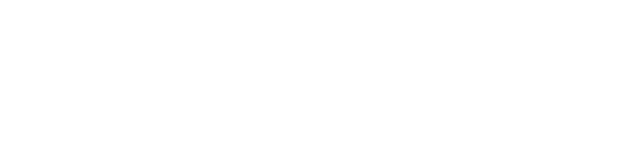
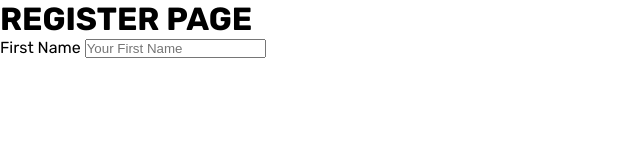
Before and after one commit to nurantezer/html_css-overview, a plain HTML site: page hc_06_form/register.html in a window 1280 px wide. Shown: the whole page, without its empty margins (0-640 px from the left). Drawn offline with Linux system fonts and the light colour scheme.

Commit message:
register

```diff
--- a/hc_06_form/register.html
+++ b/hc_06_form/register.html
@@ -5,9 +5,27 @@
     <meta http-equiv="X-UA-Compatible" content="IE=edge">
     <meta name="viewport" content="width=device-width, initial-scale=1.0">
     <title>Document</title>
+    <link rel="preconnect" href="https://fonts.googleapis.com">
+    <link rel="preconnect" href="https://fonts.gstatic.com" crossorigin>
+    <link href="https://fonts.googleapis.com/css2?
+    family=Great+Vibes&family=Rubik:ital,wght@0,300;0,400;0,600;0,700;1,400;1,500&display=swap"
+    rel="stylesheet">
     <link rel="stylesheet" href="style.css">
 </head>
 <body>
+    <h1>REGISTER PAGE</h1>
 
+    <form action="">
+        <div>
+            <label for="firstname">First Name</label>
+            <input
+            type="text"
+            name="firstname"
+            id="firstname"
+            placeholder="Your First Name"
+            required
+            >
+        </div>
+    </form>
 </body>
 </html>
--- a/hc_06_form/style.css
+++ b/hc_06_form/style.css
@@ -0,0 +1,10 @@
+* {
+    margin: 0;
+    padding: 0;
+    box-sizing: border-box;
+}
+
+body {
+    font-family: 'Great Vibes', cursive;
+    font-family: 'Rubik', sans-serif;
+}
```
Also changed, not shown: 1 other file.
